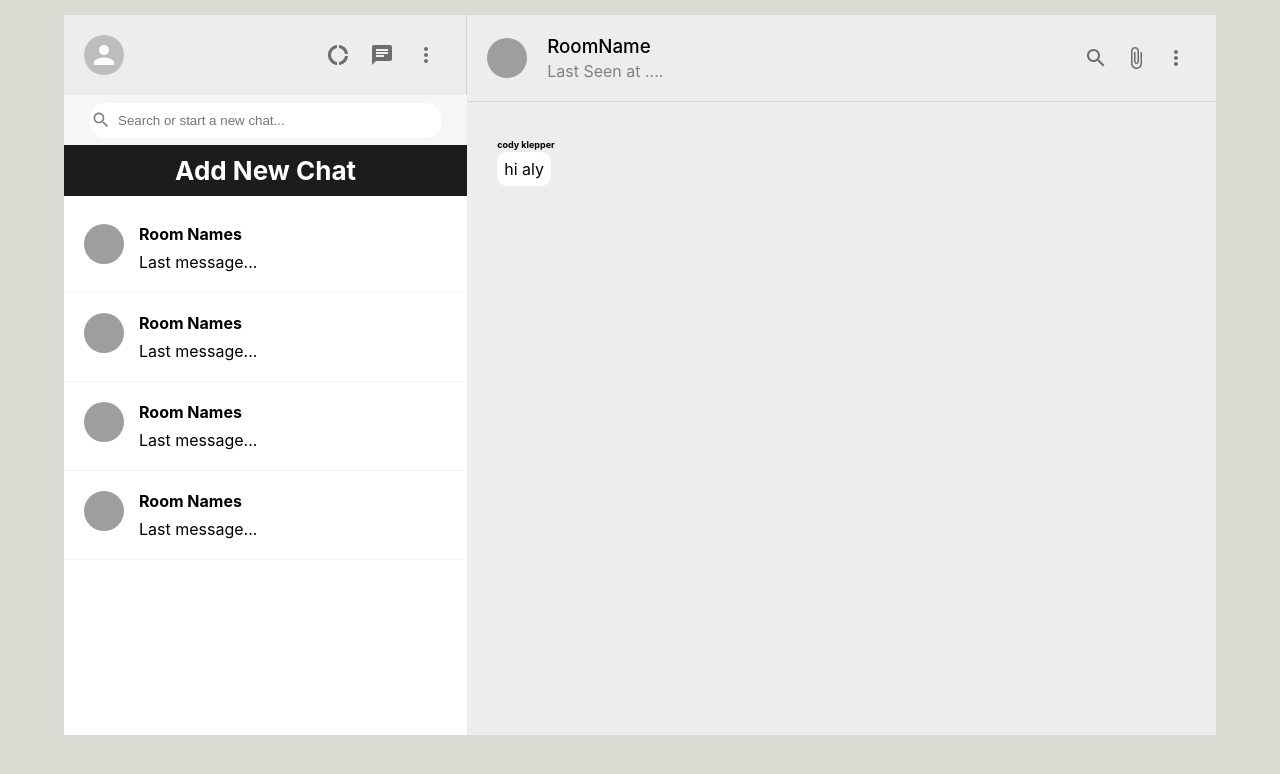
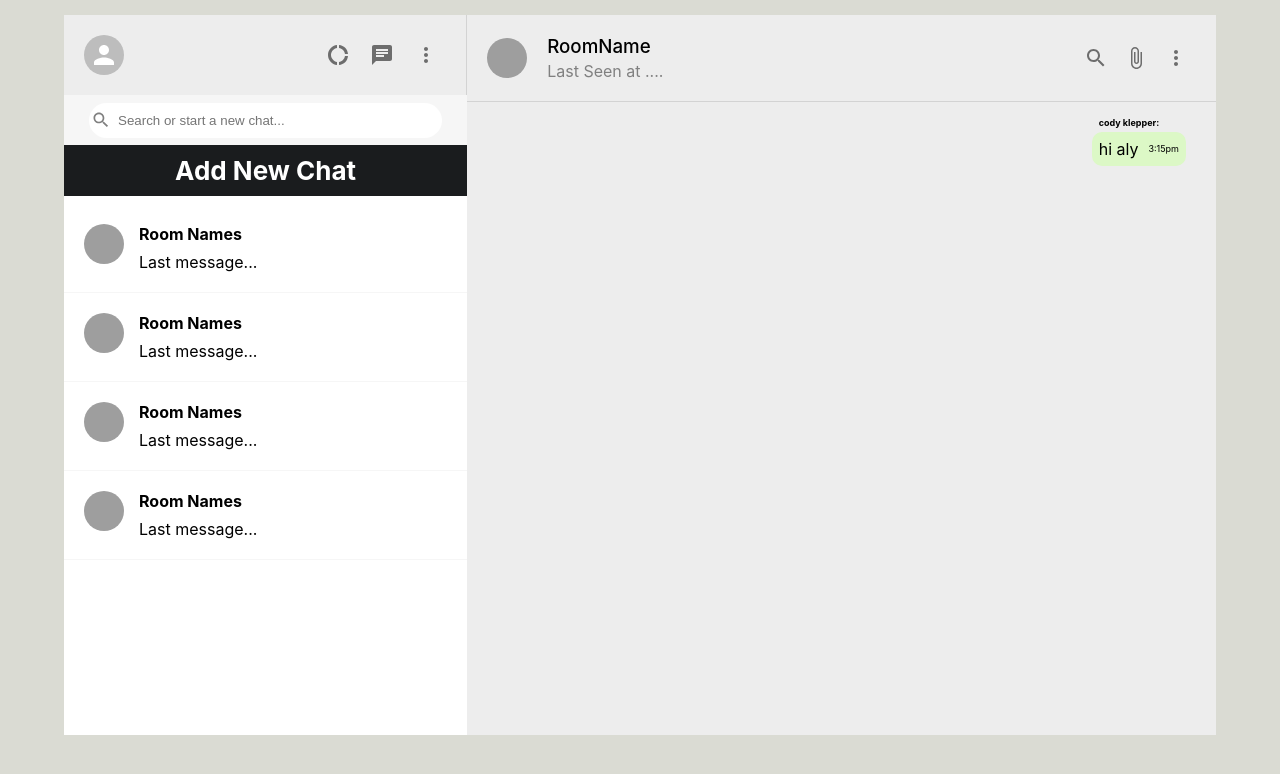
Before and after one commit to aklepper20/whatsapp, a React (Create React App) app: page / in a window 1280 px wide. Shown: the top 774 px of the page. Built offline with nearby package versions, Linux system fonts and the light colour scheme; grey boxes are pictures that could not be loaded.

Commit message:
adds user reciever messages and plan for stating user

```diff
--- a/src/components/Chat.js
+++ b/src/components/Chat.js
@@ -33,9 +33,10 @@ function Chat() {
         </ChatHeaderRight>
       </ChatHeader>
       <ChatBody>
-        <span>cody klepper</span>
-        <ChatMessage>
-          <p> hi aly</p>
+        <ChatMessage className={`${true && "chat-reciever"}`}>
+          <ChatName>cody klepper:</ChatName>
+          <Message> hi aly</Message>
+          <TimeStamp>3:15pm</TimeStamp>
         </ChatMessage>
       </ChatBody>
       <ChatFooter></ChatFooter>
@@ -77,23 +78,38 @@ const ChatBody = styled.div`
   background-position: center;
   padding: 30px;
   overflow: scroll;
-  span {
-    font-size: xx-small;
-    font-weight: bold;
-  }
   /* background-image: url() */
 `;
 
 const ChatMessage = styled.div`
+  position: relative;
   display: flex;
-  flex-direction: column;
   font-size: 16px;
   padding: 7px;
   background-color: #fff;
   border-radius: 10px;
   width: fit-content;
   margin-bottom: 30px;
+
+  &.chat-reciever {
+    margin-left: auto;
+    background-color: #dcf8c6;
+  }
 `;
+
+const ChatName = styled.span`
+  position: absolute;
+  top: -15px;
+  font-size: xx-small;
+  font-weight: bold;
+`;
+
+const Message = styled.p``;
 const ChatFooter = styled.div``;
 
+const TimeStamp = styled.p`
+  margin-left: 10px;
+  margin-top: 4px;
+  font-size: xx-small;
+`;
 export default Chat;
```
